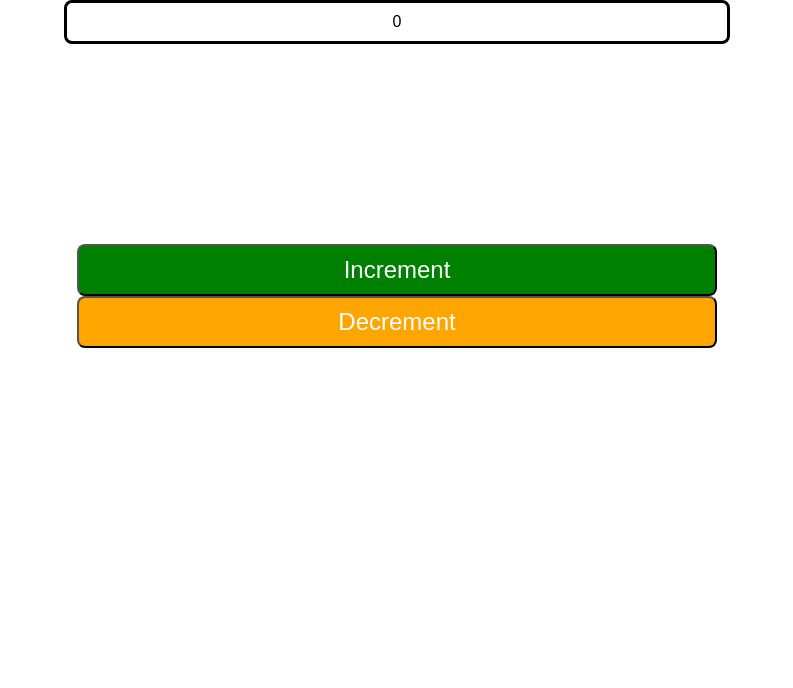
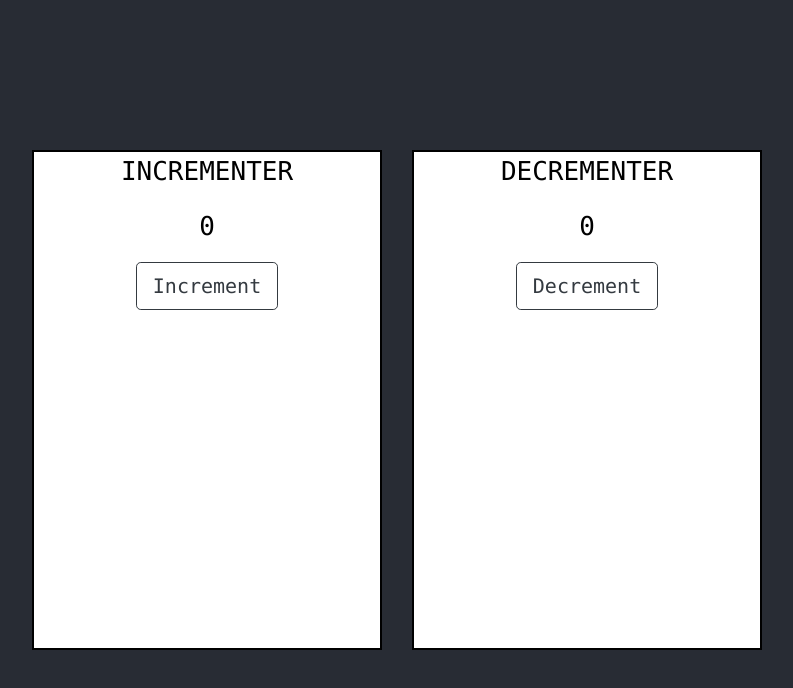
Before and after one commit to JoinCODED/RJSDemo7-Redux-Counter, a React (Create React App) app: page / in a window 1280 px wide. Shown: the top 688 px of the page, without its empty margins (243-1036 px from the left). Built offline with nearby package versions, Linux system fonts and the light colour scheme.

Commit message:
Update the example

```diff
--- a/src/App.js
+++ b/src/App.js
@@ -1,15 +1,17 @@
-import React, { Component } from "react";
+import React from "react";
 
-import Counter from "./Counter";
+import Incrementer from "./Incrementer";
+import Decrementer from "./Decrementer";
 
-class App extends Component {
-  render() {
-    return (
-      <div className="App">
-        <Counter />
+function App() {
+  return (
+    <div className="App">
+      <div className="row">
+        <Incrementer />
+        <Decrementer />
       </div>
-    );
-  }
+    </div>
+  );
 }
 
 export default App;
--- a/src/Counter.js
+++ /dev/null
@@ -1,27 +0,0 @@
-import React, { Component } from "react";
-
-class Counter extends Component {
-  state = {
-    counter: 0
-  };
-
-  incrementHandler = () => this.setState({ counter: this.state.counter + 1 });
-
-  decrementHandler = () => this.setState({ counter: this.state.counter - 1 });
-
-  render() {
-    return (
-      <div>
-        <span className="counter">{this.state.counter}</span>
-        <button className="increment" onClick={this.incrementHandler}>
-          Increment
-        </button>
-        <button className="decrement" onClick={this.decrementHandler}>
-          Decrement
-        </button>
-      </div>
-    );
-  }
-}
-
-export default Counter;
--- /dev/null
+++ b/src/Decrementer.js
@@ -0,0 +1,31 @@
+import React, { Component } from "react";
+
+class Decrementer extends Component {
+  state = {
+    counter: 0
+  };
+
+  decrementCounter = () => {
+    let newNumber = this.state.counter - 1;
+    this.setState({ counter: newNumber });
+  };
+
+  render() {
+    return (
+      <div className="col-lg-6">
+        <div className="component">
+          <p>DECREMENTER</p>
+          <p>{this.state.counter}</p>
+          <button
+            className="btn btn-lg btn-outline-dark"
+            onClick={this.decrementCounter}
+          >
+            Decrement
+          </button>
+        </div>
+      </div>
+    );
+  }
+}
+
+export default Decrementer;
--- /dev/null
+++ b/src/Incrementer.js
@@ -0,0 +1,31 @@
+import React, { Component } from "react";
+
+class Incrementer extends Component {
+  state = {
+    counter: 0
+  };
+
+  incrementCounter = () => {
+    let newNumber = this.state.counter + 1;
+    this.setState({ counter: newNumber });
+  };
+
+  render() {
+    return (
+      <div className="col-lg-6">
+        <div className="component">
+          <p>INCREMENTER</p>
+          <p>{this.state.counter}</p>
+          <button
+            className="btn btn-lg btn-outline-dark"
+            onClick={this.incrementCounter}
+          >
+            Increment
+          </button>
+        </div>
+      </div>
+    );
+  }
+}
+
+export default Incrementer;
--- a/src/index.css
+++ b/src/index.css
@@ -1,35 +1,22 @@
-body {
-  margin: 0;
-  padding: 0;
-  font-family: sans-serif;
-}
-
-span.counter {
-  border: 3px solid black;
-  border-radius: 8px;
-  color: black;
-  display: block;
-  margin: auto;
-  margin-bottom: 200px;
-  width: 50%;
-  padding: 10px;
+.App {
+  align-items: center;
+  background-color: #282c34;
+  color: white;
+  display: flex;
+  font-size: calc(10px + 2vmin);
+  flex-direction: column;
+  justify-content: center;
+  min-height: 100vh;
   text-align: center;
 }
 
-button {
-  border-radius: 8px;
-  color: white;
-  display: block;
+.component {
+  width: 350px;
+  height: 500px;
+  border: 2px solid;
   margin: auto;
-  width: 50%;
-  padding: 10px;
-  font-size: 1.5em;
+  text-align: center;
+  color: black;
+  background-color: white;
+  font-family: menlo;
 }
-
-.increment {
-  background: green;
-}
-
-.decrement {
-  background: orange;
-}
```
Also changed, not shown: src/index.js (+7 -7 lines).
